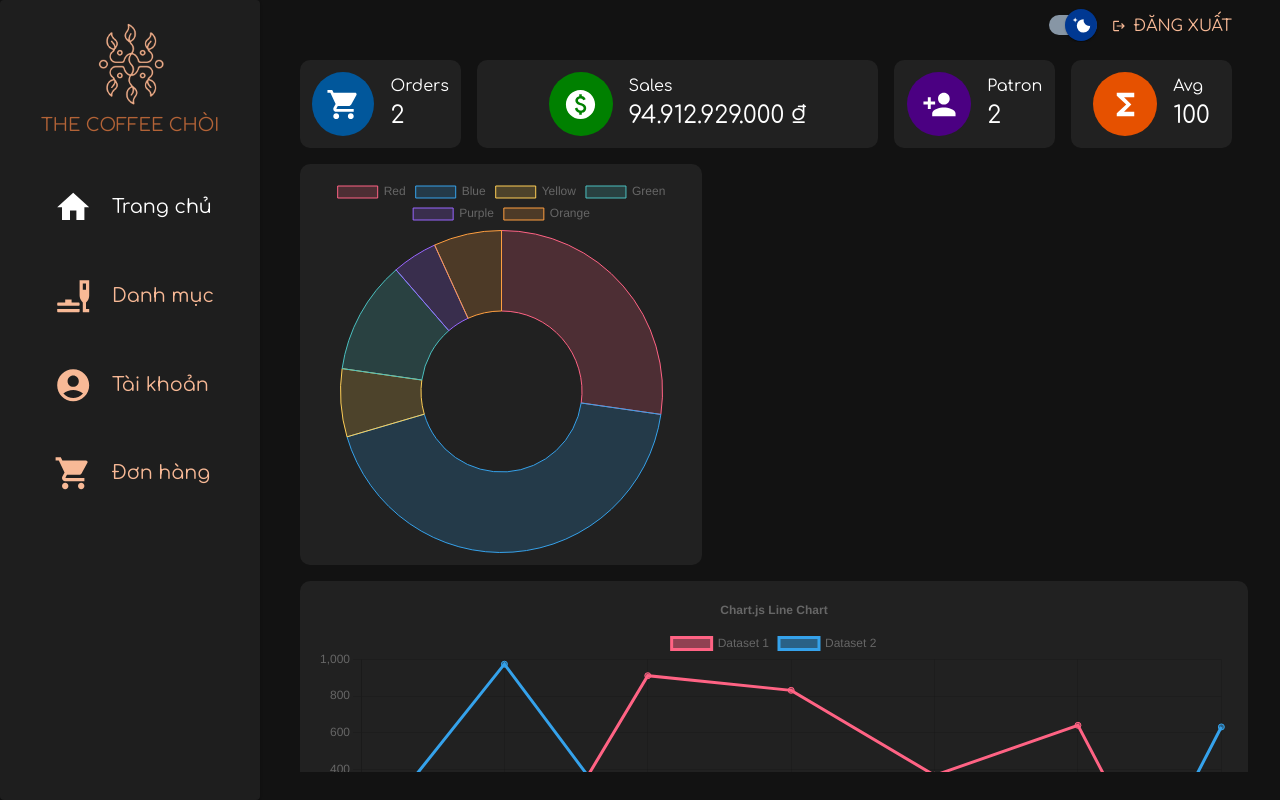
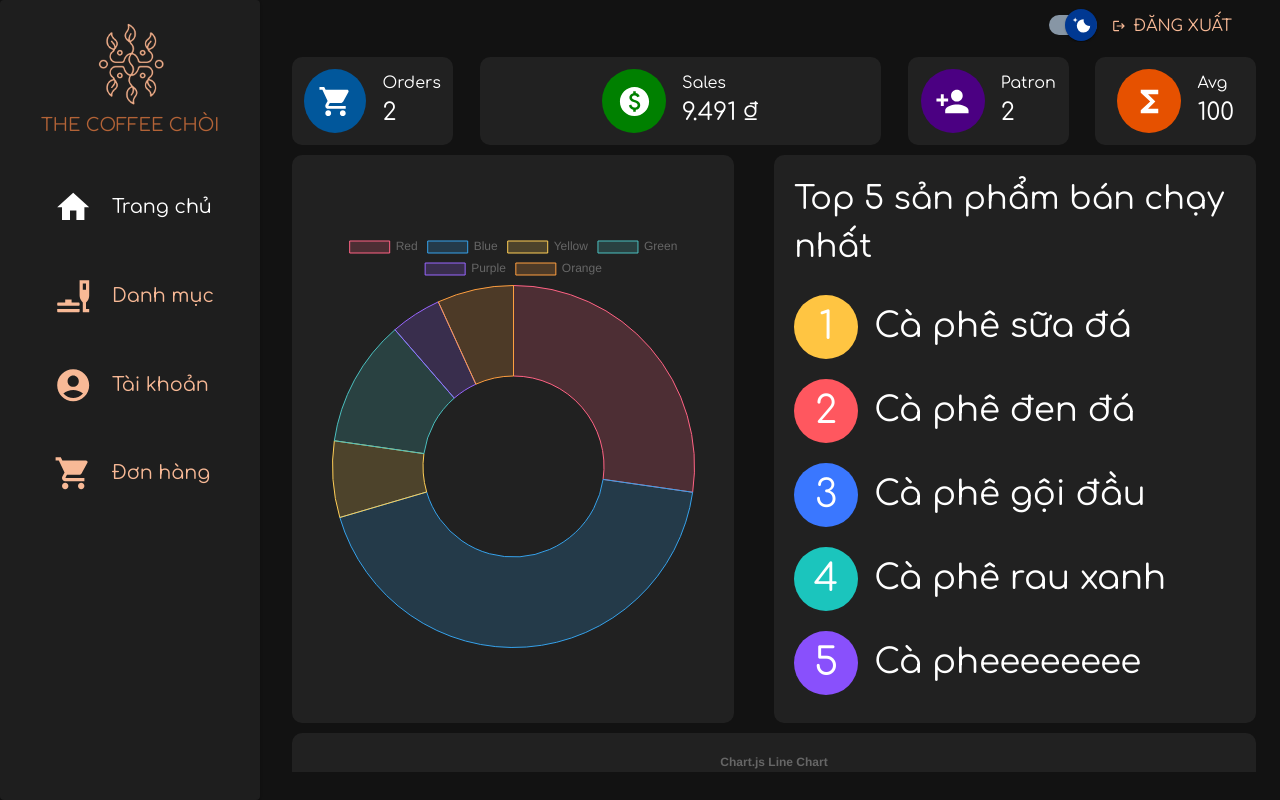
Before and after one commit to let-me-out-HCMUS/The-Coffee-Choi, a React (Vite) app in the folder client/admin/: page /dashboard in a window 1280 px wide. Built offline with nearby package versions, Linux system fonts and the light colour scheme.

Commit message:
feat: add top 5 product

```diff
--- a/client/admin/src/features/dashboard/DashboardItem.jsx
+++ b/client/admin/src/features/dashboard/DashboardItem.jsx
@@ -1,29 +1,35 @@
 import { Grid } from "@mui/material";
 import { grey } from "@mui/material/colors";
 import useMediaSize from "../../hooks/useMediaSize";
+import styled from "@emotion/styled";
+
+const Item = styled(Grid)(({ theme }) => ({
+  display: "flex",
+  flexDirection: "row",
+  alignItems: "center",
+  justifyContent: "center",
+  backgroundColor: theme.palette.mode === "dark" ? grey[900] : grey[200],
+  borderRadius: "10px",
+  margin: 5,
+  marginRight: 0,
+  marginLeft: 0,
+}));
 
 export default function DashboardItem({ children, md, sm, sx }) {
   const currentMedia = useMediaSize();
   const iconPadding = currentMedia.md ? 1.5 : 0.5;
 
   return (
-    <Grid
+    <Item
       md={md}
       sm={sm}
       item
       sx={{
-        display: "flex",
-        flexDirection: "row",
-        alignItems: "center",
-        justifyContent: "center",
-        backgroundColor: grey[900],
-        borderRadius: "10px",
         padding: iconPadding,
-        margin: 1,
         ...sx,
       }}
     >
       {children}
-    </Grid>
+    </Item>
   );
 }
--- /dev/null
+++ b/client/admin/src/features/dashboard/ProductItem.jsx
@@ -0,0 +1,38 @@
+import { Box, Typography } from "@mui/material";
+import useMediaSize from "../../hooks/useMediaSize";
+
+const top5Color = ["#FFC542", "#FF575F", "#3A77FF", "#1BC5BD", "#8950FC"];
+
+export default function ProductItem({ product, top }) {
+  const currentMedia = useMediaSize();
+  const iconSize = currentMedia.md ? 64 : 28;
+  const fontSize = currentMedia.md ? 38 : 22;
+  const productSizeVariant = currentMedia.md ? "h4" : "h6";
+  return (
+    <Box
+      sx={{
+        display: "flex",
+        alignItems: "center",
+        width: "100%",
+        gap: "1rem",
+      }}
+    >
+      <Box
+        sx={{
+          display: "flex",
+          alignItems: "center",
+          justifyContent: "center",
+          height: iconSize,
+          width: iconSize,
+          bgcolor: top5Color[top - 1],
+          borderRadius: "50%",
+          color: "white",
+        }}
+      >
+        <Typography sx={{ fontSize: fontSize }}>{top}</Typography>
+      </Box>
+
+      <Typography variant={productSizeVariant}>{product.name}</Typography>
+    </Box>
+  );
+}
--- a/client/admin/src/features/dashboard/Row.jsx
+++ b/client/admin/src/features/dashboard/Row.jsx
@@ -1,5 +1,16 @@
 import { Grid } from "@mui/material";
 
 export default function Row({ children }) {
-  return <Grid container>{children}</Grid>;
+  return (
+    <Grid
+      container
+      sx={{
+        display: "flex",
+        flexDirection: "row",
+        justifyContent: "space-between",
+      }}
+    >
+      {children}
+    </Grid>
+  );
 }
--- /dev/null
+++ b/client/admin/src/features/dashboard/Top5Product.jsx
@@ -0,0 +1,83 @@
+import styled from "@emotion/styled";
+import { Box, Paper, Stack, Typography } from "@mui/material";
+import ProductItem from "./ProductItem";
+import useMediaSize from "../../hooks/useMediaSize";
+
+const mockProduct = [
+  {
+    id: 1,
+    name: "Cà phê sữa đá",
+    quantity: 100,
+  },
+  {
+    id: 2,
+    name: "Cà phê đen đá",
+    quantity: 90,
+  },
+  {
+    id: 3,
+    name: "Cà phê gội đầu",
+    quantity: 80,
+  },
+  {
+    id: 4,
+    name: "Cà phê rau xanh",
+    quantity: 70,
+  },
+  {
+    id: 5,
+    name: "Cà pheeeeeeee",
+    quantity: 60,
+  },
+];
+
+const Item = styled(Paper)(({ theme }) => ({
+  backgroundColor: theme.palette.mode === "dark" ? "none" : "",
+  padding: theme.spacing(1),
+  background: "none",
+  boxShadow: "none",
+}));
+
+export default function Top5Product() {
+  const currentMedia = useMediaSize();
+
+  return (
+    <Box
+      sx={{
+        display: "flex",
+        flexDirection: "column",
+        alignItems: "flex-start",
+        paddingY: 1,
+      }}
+    >
+      <Typography
+        sx={{
+          paddingX: 1,
+          marginBottom: 2,
+          fontSize: currentMedia.md ? 32 : 12,
+        }}
+        fontWeight={550}
+      >
+        Top 5 sản phẩm bán chạy nhất
+      </Typography>
+
+      <Stack
+        spacing={0.5}
+        sx={{
+          display: "flex",
+          flexDirection: "column",
+          justifyContent: "center",
+          alignItems: "flex-start",
+          width: "100%",
+          height: "100%",
+        }}
+      >
+        {mockProduct.map((product, index) => (
+          <Item key={index}>
+            <ProductItem product={product} top={index + 1} />
+          </Item>
+        ))}
+      </Stack>
+    </Box>
+  );
+}
--- a/client/admin/src/pages/Dashboard.jsx
+++ b/client/admin/src/pages/Dashboard.jsx
@@ -4,6 +4,7 @@ import Stats from "../features/dashboard/Status";
 import DashboardItem from "../features/dashboard/DashboardItem";
 import Row from "../features/dashboard/Row";
 import LineChart from "../features/dashboard/LineChart";
+import Top5Product from "../features/dashboard/Top5Product";
 
 const mock = {
   orders: [
@@ -26,7 +27,7 @@ const mock = {
       name: "Jane Doe",
     },
   ],
-  sales: 94912929000,
+  sales: 9491,
   AvgOrderSales: 100,
 };
 
@@ -42,13 +43,21 @@ export default function Dashboard() {
         />
       </Row>
 
-      <DashboardItem md={5} sm={6}>
-        <PieChart />
-      </DashboardItem>
+      <Row>
+        <DashboardItem md={5.5} sm={5.5}>
+          <PieChart />
+        </DashboardItem>
 
-      <DashboardItem md={12} sm={12}>
-        <LineChart />
-      </DashboardItem>
+        <DashboardItem md={6} sm={6}>
+          <Top5Product />
+        </DashboardItem>
+      </Row>
+
+      <Row>
+        <DashboardItem md={12} sm={12}>
+          <LineChart />
+        </DashboardItem>
+      </Row>
     </DashboardLayout>
   );
 }
```
